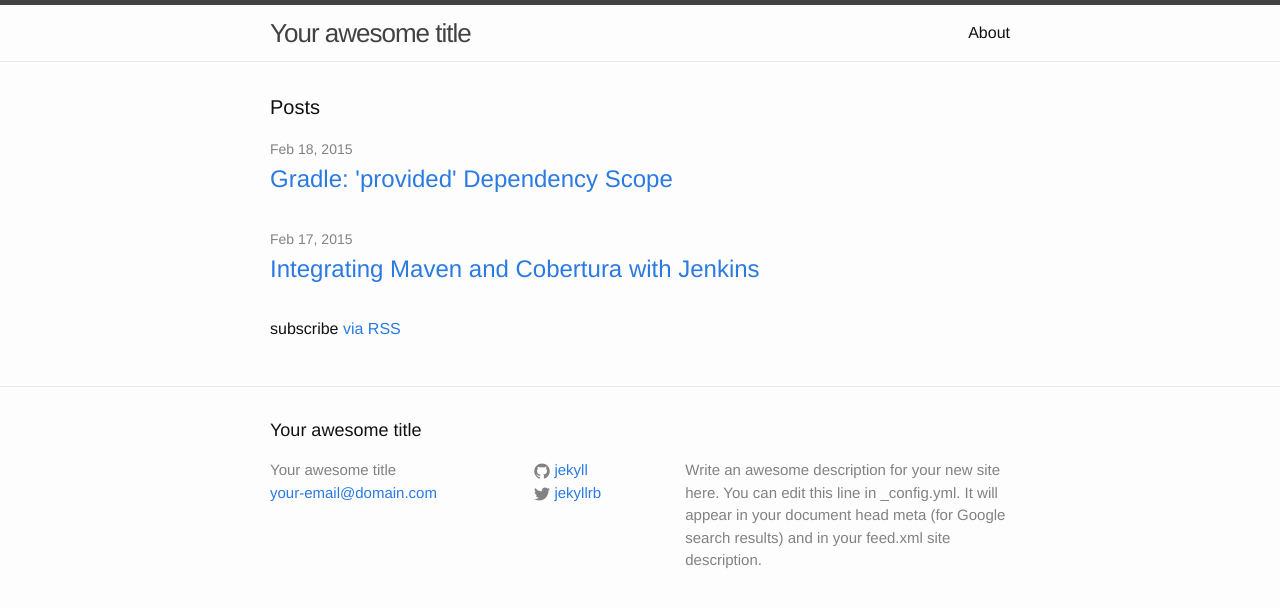
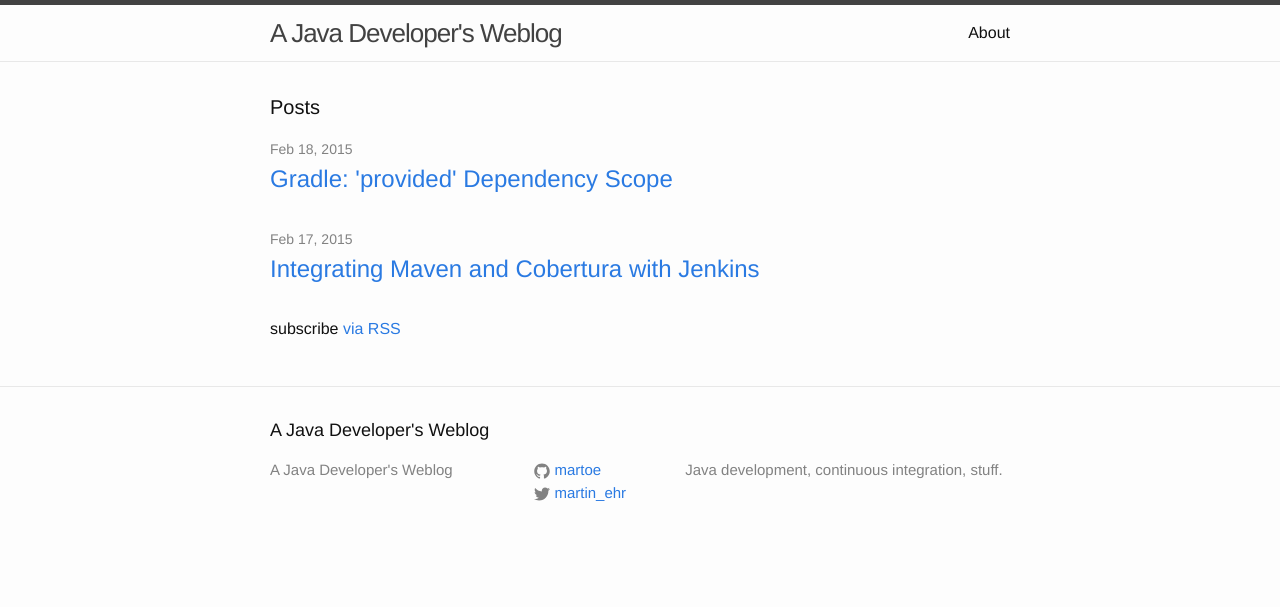
Before and after one commit to martoe/martoe.github.io, a Jekyll site: the page built from index.html, in a window 1280 px wide. Shown: the top 607 px of the page. Built offline with Jekyll 4.4.1, drawn with Linux system fonts in a browser that asks for light colours.

Commit message:
Customization

```diff
--- a/_config.yml
+++ b/_config.yml
@@ -1,14 +1,11 @@
-# Site settings
-title: Your awesome title
-email: your-email@domain.com
-description: > # this means to ignore newlines until "baseurl:"
-  Write an awesome description for your new site here. You can edit this
-  line in _config.yml. It will appear in your document head meta (for
-  Google search results) and in your feed.xml site description.
-baseurl: "" # the subpath of your site, e.g. /blog/
-url: "http://yourdomain.com" # the base hostname & protocol for your site
-twitter_username: jekyllrb
-github_username:  jekyll
+# see http://jekyllrb.com/docs/configuration/#default-configuration
+title: A Java Developer's Weblog
+email:
+description: Java development, continuous integration, stuff.
+baseurl: ""
+url: "https://martoe.github.io"
+twitter_username: martin_ehr
+github_username:  martoe
 
-# Build settings
-markdown: kramdown
+kramdown:
+  input: GFM
```
Also changed, not shown: _drafts/draft.md (added, +11 -0 lines), README.md.
